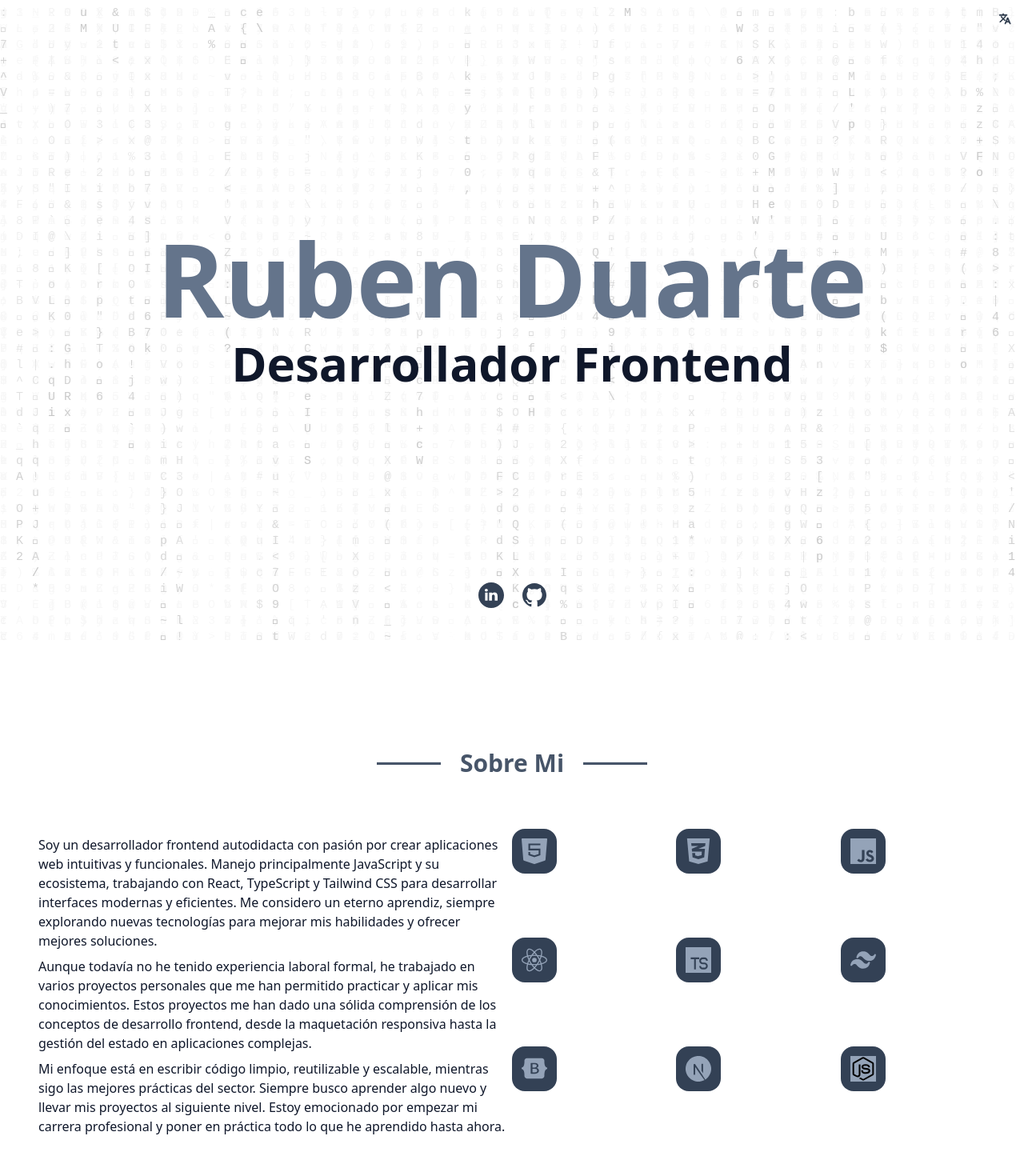
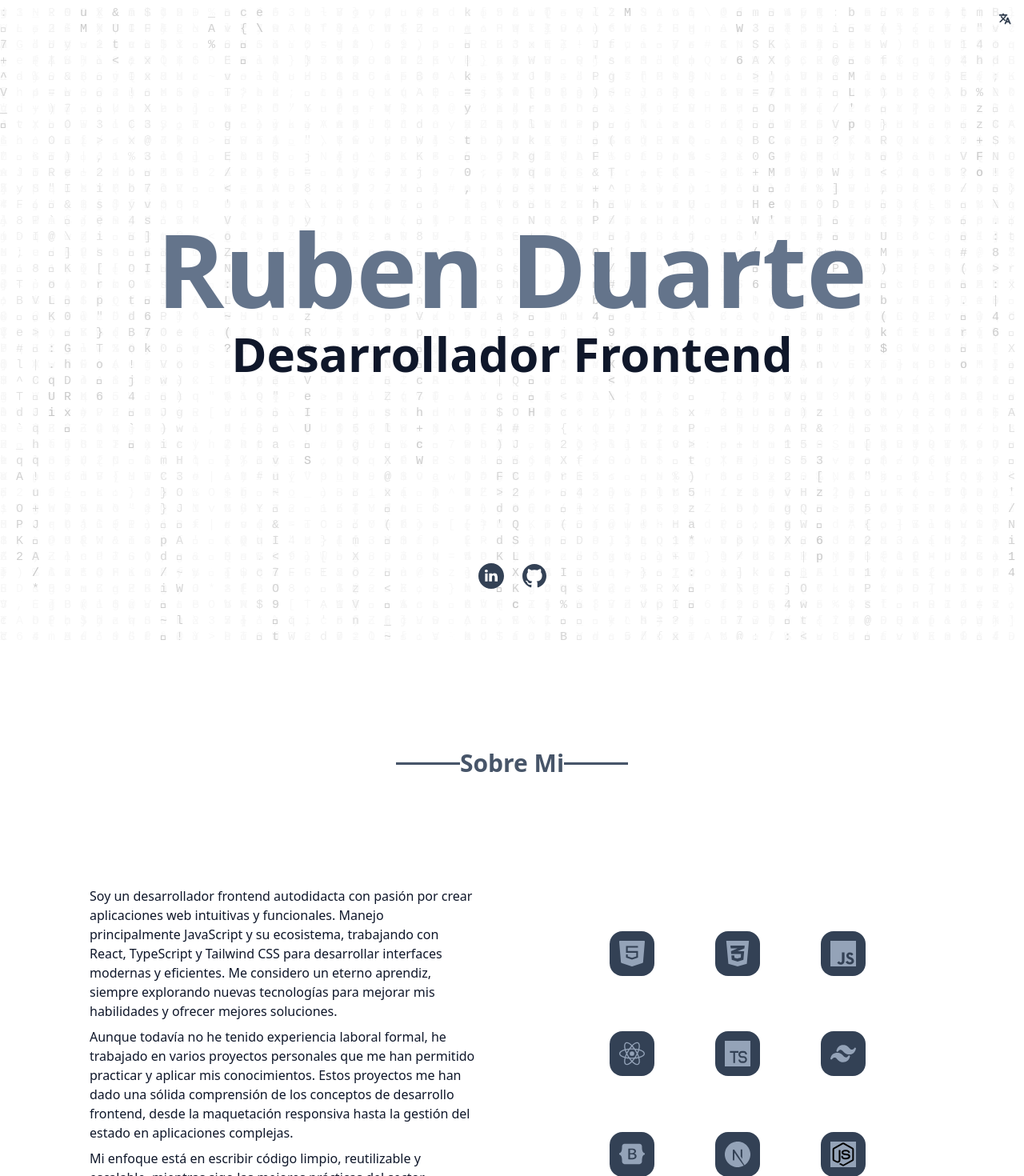
Before and after one commit to darioDe/port334, a React (Vite) app: page / in a window 1280 px wide. Shown: the top 1470 px of the page at 80% size. Built offline with nearby package versions, Linux system fonts and the light colour scheme.

Commit message:
modifyng style in header component

```diff
--- a/src/sections/About.tsx
+++ b/src/sections/About.tsx
@@ -16,9 +16,9 @@ export default function About({}: Props) {
     const { lang } = useLang();
 
   return (
-    <div className='mt-24'>
+    <div className='mt-24 flex'>
         <div className='p-10 flex flex-col justify-center items-center'>
-            <div className='flex items-center gap-6'>
+            <div className='flex items-center'>
                 <hr className='w-20 h-1 bg-slate-600'/>
 
                     <h3
@@ -27,10 +27,10 @@ export default function About({}: Props) {
                         {lang === 'spanish' ? 'Sobre Mi' : 'About Me'}
                     </h3>
                 <hr className='w-20 h-1 bg-slate-600'/>
+            </div>
 
-            </div>
-            <div className='mt-16 flex flex-col md:flex-row'>
-                <div className='md:w-1/2'>
+            <div className='mt-16 flex flex-col md:flex-row md:p-16 gap-16'>
+                <div className='md:w-1/2 text- md:text-start'>
                     <p className='m-2 text-slate-900'>
                         Soy un desarrollador frontend autodidacta con pasión por crear aplicaciones web intuitivas y funcionales. Manejo principalmente JavaScript y su ecosistema, trabajando con React, TypeScript y Tailwind CSS para desarrollar interfaces modernas y eficientes. Me considero un eterno aprendiz, siempre explorando nuevas tecnologías para mejorar mis habilidades y ofrecer mejores soluciones.
                     </p>
@@ -46,7 +46,7 @@ export default function About({}: Props) {
                     </p>
                 </div>
 
-                <div className='md:w-1/2 grid grid-cols-3 gap-4'>
+                <div className='md:w-1/2 grid grid-cols-3 gap-4 md:p-16 justify-items-center' >
                     <div className='w-14 h-14 bg-slate-700 p-3 rounded-2xl'>
                         <img src={html5} alt="" />
                     </div>
--- a/src/sections/Header.tsx
+++ b/src/sections/Header.tsx
@@ -3,7 +3,7 @@ import linkedin from '../assets/in.svg';
 import github from '../assets/github.svg';
 import { Toggle } from "../components/Toggle";
 import {  useLang } from "../context/LangContext";
-// import download from '../assets/download.svg'
+import perfil from '../assets/perfil.jpg'
 
 export const Header: React.FC = () => {
     const { lang, toggleLang} = useLang();
@@ -21,9 +21,11 @@ export const Header: React.FC = () => {
             <div className="flex flex-col justify-between items-center flex-grow">
                 <div className="flex flex-col items-center justify-center flex-grow">
                     <h1
-                        className='text-center text-5xl md:text-7xl lg:text-9xl font-bold mb-3 fade-in-left text-slate-500'
+                        className='text-center text-8xl md:text-7xl lg:text-9xl font-semibold mb-3 fade-in-left text-slate-500'
                     >
-                        Ruben Duarte
+                        Ruben <span className="hidden md:inline"> </span>
+                        <br className="block md:hidden" />
+                         Duarte
                     </h1>
                     <h2
                         className='text-2xl md:text-4xl lg:text-6xl font-semibold fade-in-right text-slate-900'
@@ -39,7 +41,7 @@ export const Header: React.FC = () => {
                     </h2>
                 </div>
 
-                <div className="flex flex-col items-center gap-3 mb-8">
+                <div className="flex flex-col items-center gap-3 mb-14">
                     {/* <div
                         className={`fade-in inline-flex items-center border-2 border-green-500 text-green-500 font-semibold py-2 px-4 rounded-md cursor-pointer group transition-transform duration-300 ease-in-out transform hover:scale-110 ${theme === 'dark-theme' ?'hover:bg-black' : 'hover:bg-white'}`}
                     >
```
Also changed, not shown: src/assets/perfil.jpg (added).
